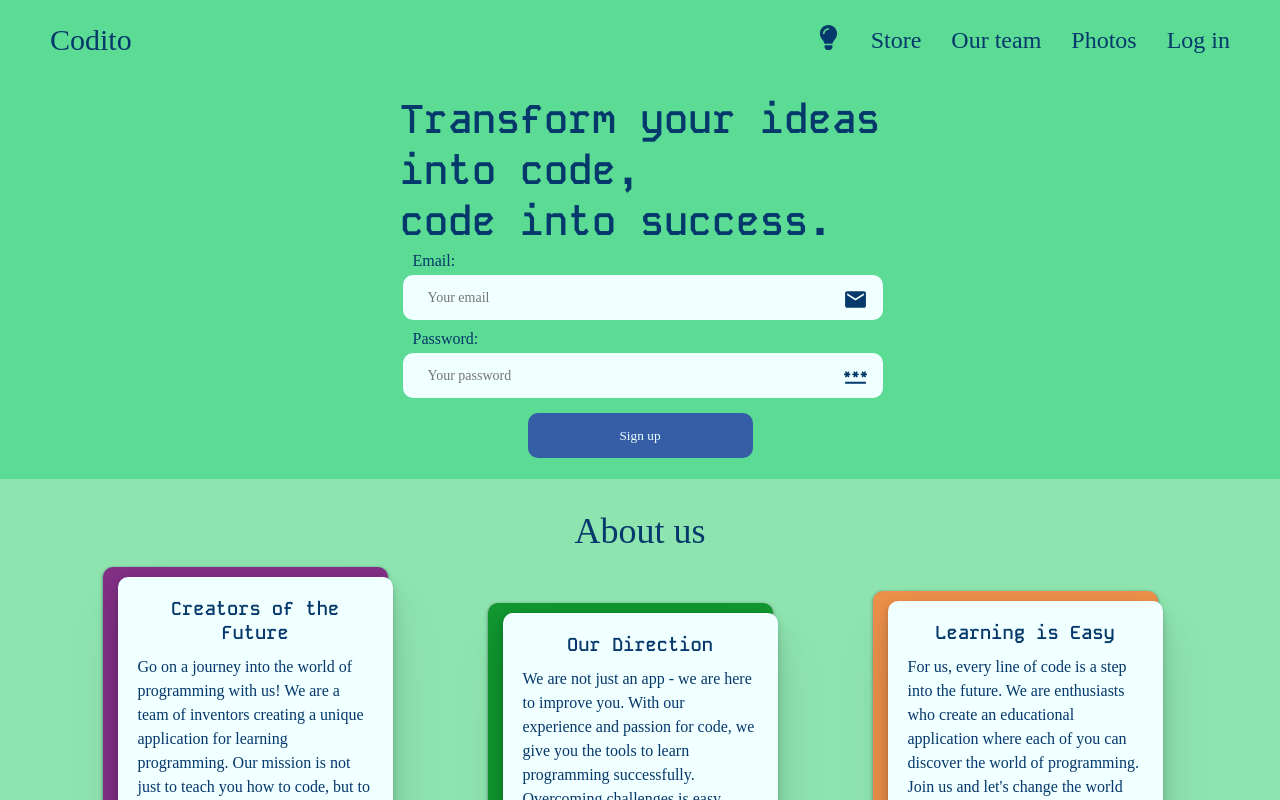
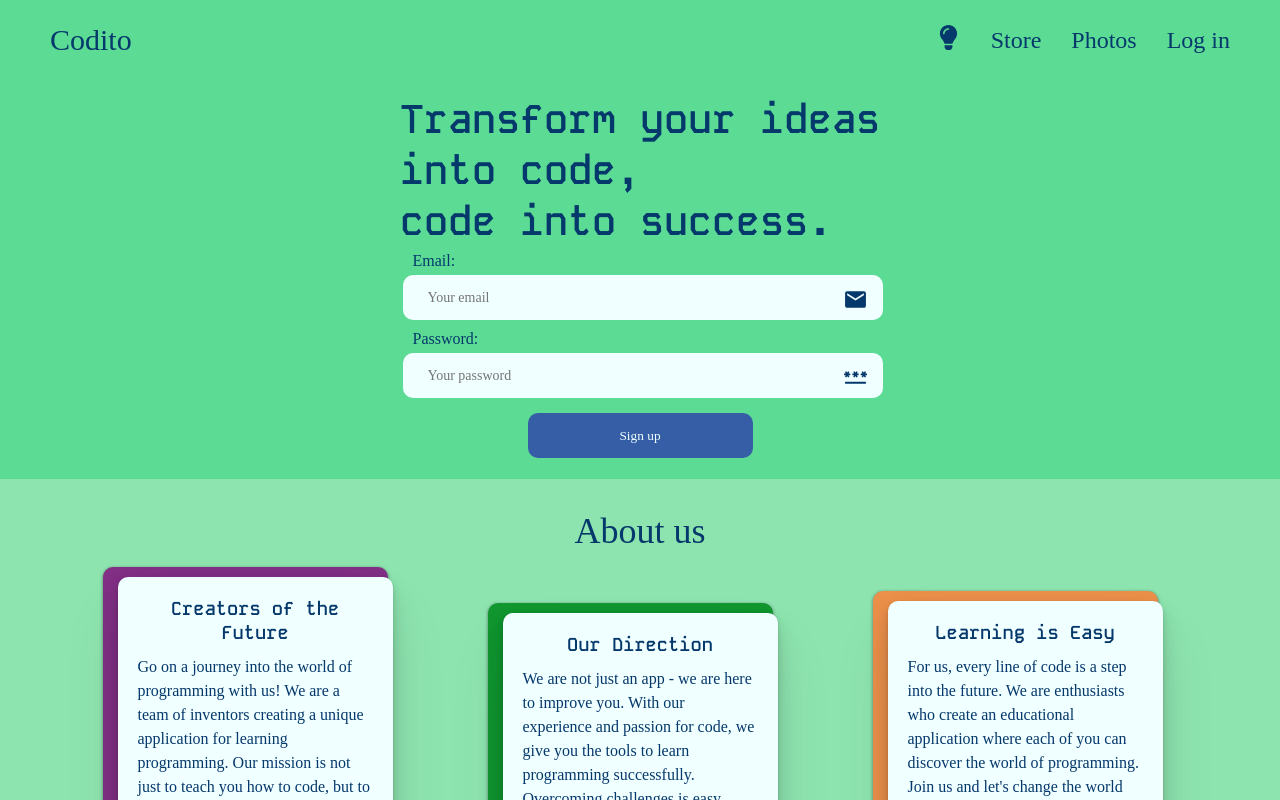
Before and after one commit to poravoz/BrainStorm, a React (Create React App) app in the folder frontend/: page / in a window 1280 px wide. Shown: the top 800 px of the page. Built offline with nearby package versions, Linux system fonts and the light colour scheme.

Commit message:
10.03.2024

```diff
--- a/frontend/src/components/navigation/navigation.jsx
+++ b/frontend/src/components/navigation/navigation.jsx
@@ -42,9 +42,6 @@ const NavigationBar = () => {
             <a href="">Store</a>
           </li>
           <li>
-            <a href="">Our team</a>
-          </li>
-          <li>
             <a href="">Photos</a>
           </li>
           <li>
--- a/frontend/src/components/navigation/navigation.module.css
+++ b/frontend/src/components/navigation/navigation.module.css
@@ -87,7 +87,7 @@ a {
     bottom: 0;
     width: 100%;
     height: 100vh;
-    gap: 8px;
+    gap: 15px;
     z-index: 10;
     transition: left 1s;
     align-items: center;
```
